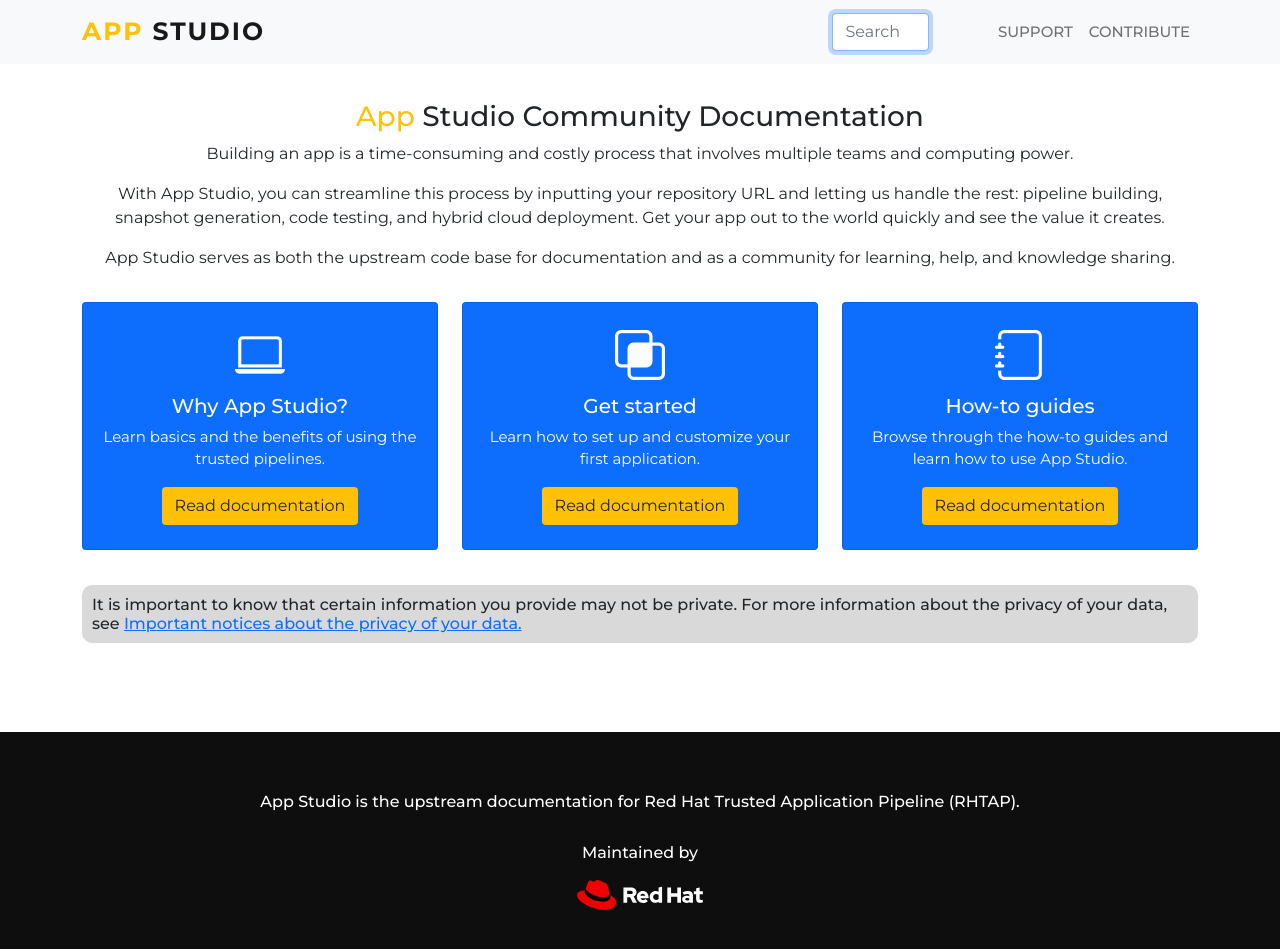
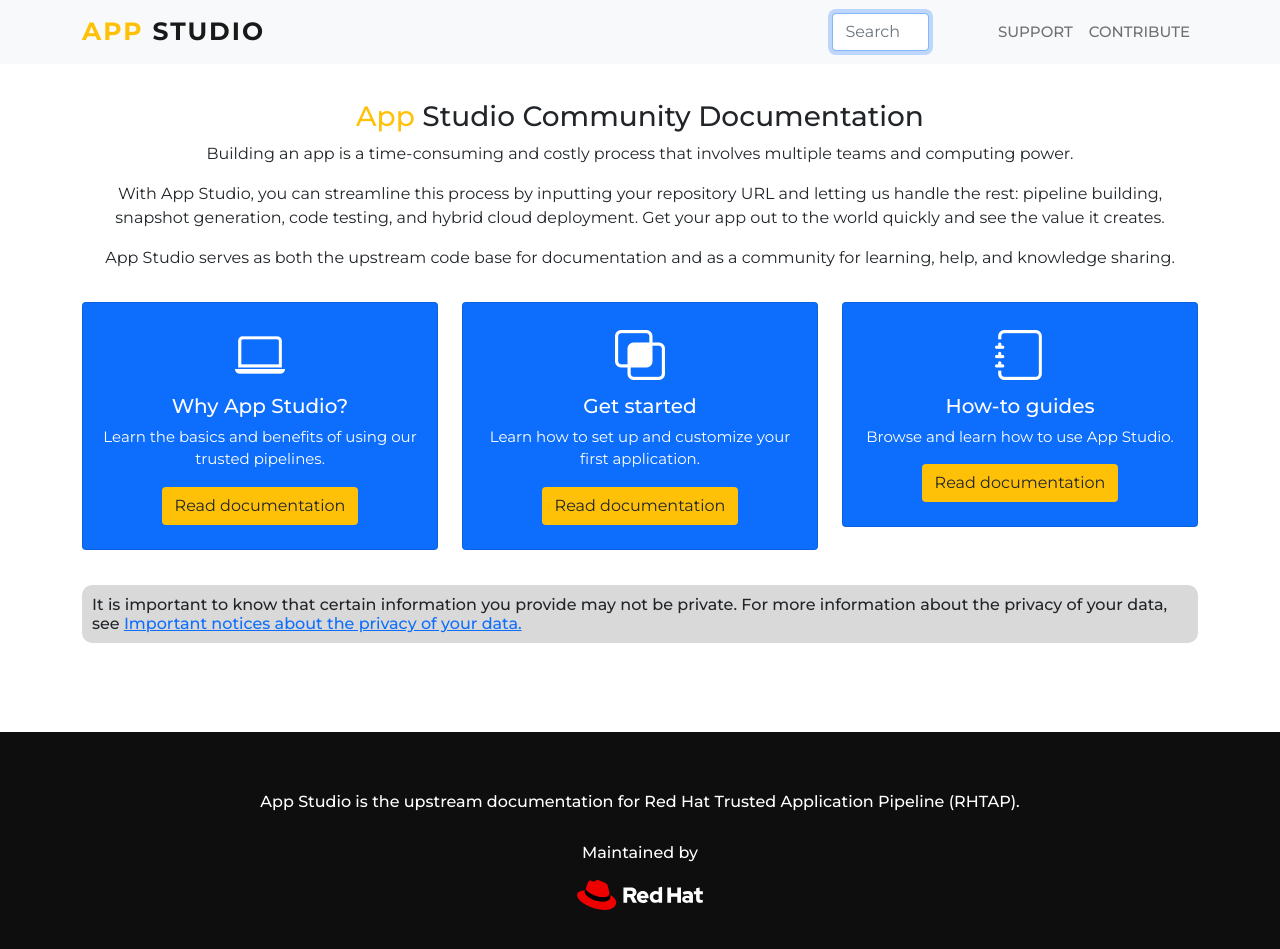
Before and after one commit to redhat-appstudio/appstudio.docs.ui.io, a Jekyll site: the page built from index.html, in a window 1280 px wide and 1020 px high. Shown: the top 949 px of the window. Built offline with Jekyll 4.4.1, drawn with Linux system fonts in a browser that asks for light colours; nearby versions of some CDN libraries.

Commit message:
Update manual.html

```diff
--- a/_includes/manual.html
+++ b/_includes/manual.html
@@ -2,7 +2,7 @@
     <div class="card-body">
         <i class="bi bi-journal"></i>
         <h5 class="card-title">How-to guides</h5>
-        <p class="lead">Browse through the how-to guides and learn how to use App Studio.</p>
+        <p class="lead">Browse and learn how to use App Studio.</p>
         <a href="https://redhat-appstudio.github.io/docs.appstudio.io/Documentation/main/how-to-guides/Import-code/proc_importing_code/">
         <button class="btn bg-warning text-dark">Read documentation</button></a>
     </div>
--- a/_includes/why-app-studio.html
+++ b/_includes/why-app-studio.html
@@ -2,7 +2,7 @@
     <div class="card-body">
         <i class="bi bi-laptop"></i>
         <h5 class="card-title">Why App Studio?</h5>
-        <p class="lead">Learn basics and the benefits of using the trusted pipelines.</p>
+        <p class="lead">Learn the basics and benefits of using our trusted pipelines.</p>
         <a href="https://redhat-appstudio.github.io/docs.appstudio.io/Documentation/main">
         <button class="btn bg-warning text-dark">Read documentation</button></a>
     </div>
```
